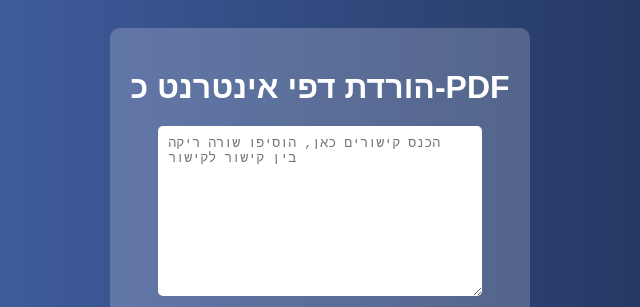
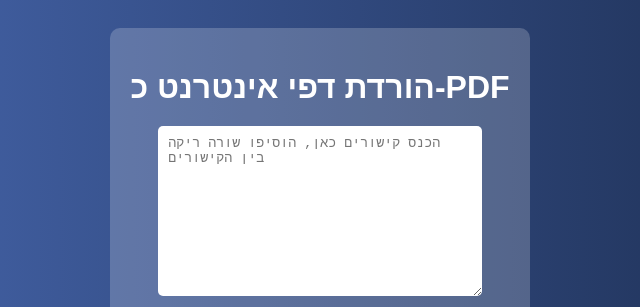
Before and after one commit to HARTK850/link-scraper, a plain HTML site: page index.html in a window 1280 px wide. Shown: the top 307 px of the page, 320-960 px from the left. Drawn offline with Linux system fonts and the light colour scheme.

Commit message:
Update index.html

```diff
--- a/index.html
+++ b/index.html
@@ -9,7 +9,7 @@
 <body>
     <div class="container">
         <h1>הורדת דפי אינטרנט כ-PDF</h1>
-        <textarea id="linksInput" placeholder="הכנס קישורים כאן, הוסיפו שורה ריקה בין קישור לקישור"></textarea>
+        <textarea id="linksInput" placeholder="הכנס קישורים כאן, הוסיפו שורה ריקה בין הקישורים"></textarea>
         <button onclick="downloadPages()">הורד כ-PDF</button>
     </div>
     <script src="script.js"></script>
```
